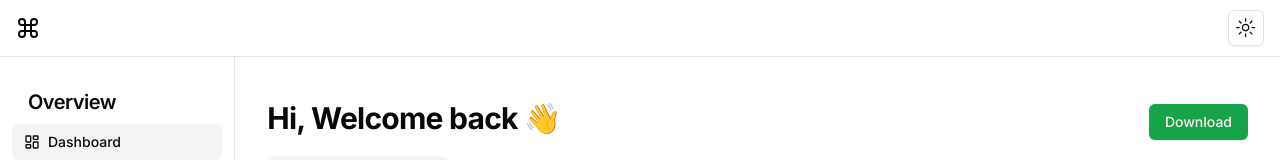
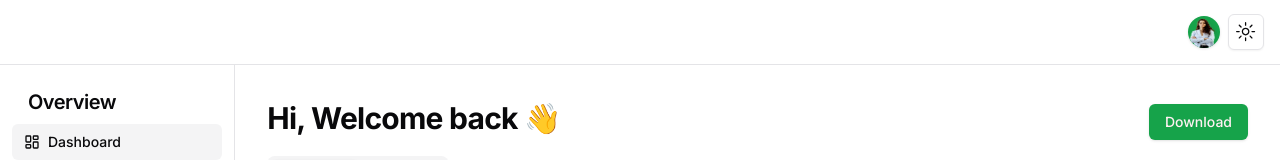
Before and after one commit to demontain3/air-pollution, a Next.js app in the folder frontend/: page /admindash in a window 1280 px wide. Shown: the top 160 px of the page. Built offline with nearby package versions, Linux system fonts and the light colour scheme.

Commit message:
Userdashboard template is completed and readme update

```diff
--- a/frontend/src/app/(dashboard)/userdash/layout.tsx
+++ b/frontend/src/app/(dashboard)/userdash/layout.tsx
@@ -0,0 +1,26 @@
+import { BackgroundBeams } from "@/components/background-beams";
+import Header from "@/components/layout/header";
+import UserSidebar from "@/components/layout/userSidebar";
+import type { Metadata } from "next";
+
+export const metadata: Metadata = {
+  title: "Next Shadcn Dashboard Starter",
+  description: "Basic dashboard with Next.js and Shadcn",
+};
+
+export default function DashboardLayout({
+  children,
+}: {
+  children: React.ReactNode;
+}) {
+  return (
+    <>
+      <Header />
+      <div className="flex h-screen overflow-hidden">
+        <UserSidebar />
+        <main className="w-full pt-16">{children}
+        </main>
+      </div>
+    </>
+  );
+}
--- a/frontend/src/app/(dashboard)/userdash/page.tsx
+++ b/frontend/src/app/(dashboard)/userdash/page.tsx
@@ -0,0 +1,11 @@
+import React from 'react'
+
+const page = () => {
+  return (
+    <div>
+      Wow User welcome
+    </div>
+  )
+}
+
+export default page
--- a/frontend/src/components/Lamp/Lambpage.tsx
+++ b/frontend/src/components/Lamp/Lambpage.tsx
@@ -38,7 +38,7 @@ export default function LampDemo() {
           </Link>
 
           <Link
-            className="block w-full rounded border border-blue-600 px-12 py-3 text-md font-bold text-white hover:bg-blue-600 focus:outline-none focus:ring active:bg-blue-500 sm:w-auto"
+            className="block w-full rounded border border-blue-600 px-12 py-3 text-md font-bold text-white hover:bg-gray-900 focus:outline-none focus:ring active:bg-blue-500 sm:w-auto"
             href="#"
           >
             Learn More
--- a/frontend/src/components/layout/header.tsx
+++ b/frontend/src/components/layout/header.tsx
@@ -1,30 +1,22 @@
-import ThemeToggle from "@/components/layout/ThemeToggle/theme-toggle";
-import { cn } from "@/lib/utils";
-import { MobileSidebar } from "./mobile-sidebar";
-import { UserNav } from "./user-nav";
-import Link from "next/link";
+import Link from "next/link"
+
+import { cn } from "@/lib/utils"
+import ThemeToggle from "@/components/layout/ThemeToggle/theme-toggle"
+
+import Logo from "../icons/logo"
+import { MobileSidebar } from "./mobile-sidebar"
+import { UserNav } from "./user-nav"
 
 export default function Header() {
   return (
-    <div className="fixed top-0 left-0 right-0 supports-backdrop-blur:bg-background/60 border-b bg-background/95 backdrop-blur z-20">
-      <nav className="h-14 flex items-center justify-between px-4">
-        <div className="hidden lg:block">
-          <Link
-            href={"https://github.com/Kiranism/next-shadcn-dashboard-starter"}
-            target="_blank"
-          >
-            <svg
-              xmlns="http://www.w3.org/2000/svg"
-              viewBox="0 0 24 24"
-              fill="none"
-              stroke="currentColor"
-              strokeWidth="2"
-              strokeLinecap="round"
-              strokeLinejoin="round"
-              className="mr-2 h-6 w-6"
-            >
-              <path d="M15 6v12a3 3 0 1 0 3-3H6a3 3 0 1 0 3 3V6a3 3 0 1 0-3 3h12a3 3 0 1 0-3-3" />
-            </svg>
+    <div className="supports-backdrop-blur:bg-background/60 fixed left-0 right-0 top-0 z-20 border-b bg-background/95 backdrop-blur">
+      <nav className="flex h-16 items-center justify-between px-4">
+        <div
+          className="mx-6 hidden lg:block
+        "
+        >
+          <Link href="/">
+            <Logo height={80} width={80} />
           </Link>
         </div>
         <div className={cn("block lg:!hidden")}>
@@ -37,5 +29,5 @@ export default function Header() {
         </div>
       </nav>
     </div>
-  );
+  )
 }
--- a/frontend/src/components/layout/user-nav.tsx
+++ b/frontend/src/components/layout/user-nav.tsx
@@ -1,6 +1,9 @@
 "use client"
 
-import { Avatar } from "@/components/ui/avatar"
+import Image from "next/image"
+import img from "@/../public/business-woman.png"
+
+import { Avatar, AvatarImage } from "@/components/ui/avatar"
 import { Button } from "@/components/ui/button"
 import {
   DropdownMenu,
@@ -17,13 +20,10 @@ export function UserNav() {
   return (
     <DropdownMenu>
       <DropdownMenuTrigger asChild>
-        <Button variant="ghost" className="relative h-8 w-8 rounded-full">
+        <Button className="relative h-8 w-8 rounded-full">
           <Avatar className="h-8 w-8">
-            {/* <AvatarImage
-                src={session.user?.image ?? ""}
-                alt={session.user?.name ?? ""}
-              />
-              <AvatarFallback>{session.user?.name?.[0]}</AvatarFallback> */}
+            <Image height={32} width={32} src={img} alt="Profile picture" />
+            {/* <AvatarFallback>{session.user?.name?.[0]}</AvatarFallback> */}
           </Avatar>
         </Button>
       </DropdownMenuTrigger>
--- /dev/null
+++ b/frontend/src/components/layout/userSidebar.tsx
@@ -0,0 +1,22 @@
+import { DashboardNav } from "@/components/dashboard-nav";
+import { navItemsUser } from "@/constants/data";
+import { cn } from "@/lib/utils";
+
+export default function UserSidebar() {
+  return (
+    <nav
+      className={cn(`relative hidden h-screen border-r pt-16 lg:block w-72`)}
+    >
+      <div className="space-y-4 py-4">
+        <div className="px-3 py-2">
+          <div className="space-y-1">
+            <h2 className="mb-2 px-4 text-xl font-semibold tracking-tight">
+              Overview
+            </h2>
+            <DashboardNav items={navItemsUser} />
+          </div>
+        </div>
+      </div>
+    </nav>
+  );
+}
--- a/frontend/src/constants/data.ts
+++ b/frontend/src/constants/data.ts
@@ -149,3 +149,42 @@ export const navItems: NavItem[] = [
     label: "login",
   },
 ];
+
+export const navItemsUser: NavItem[] = [
+  {
+    title: "Dashboard",
+    href: "/userdash",
+    icon: "dashboard",
+    label: "Dashboard",
+  },
+  {
+    title: "User",
+    href: "/userdash/user",
+    icon: "user",
+    label: "user",
+  },
+  {
+    title: "Employee",
+    href: "/userdash/employee",
+    icon: "employee",
+    label: "employee",
+  },
+  {
+    title: "Profile",
+    href: "/userdash/profile",
+    icon: "profile",
+    label: "profile",
+  },
+  {
+    title: "Kanban",
+    href: "/userdash/kanban",
+    icon: "kanban",
+    label: "kanban",
+  },
+  {
+    title: "Login",
+    href: "/",
+    icon: "login",
+    label: "login",
+  },
+];
```
Also changed, not shown: frontend/package.json (+33 -29 lines), 1 other file (tests, documents, lock files or other folders).
